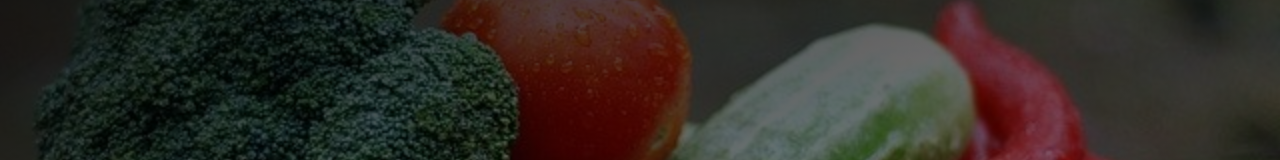
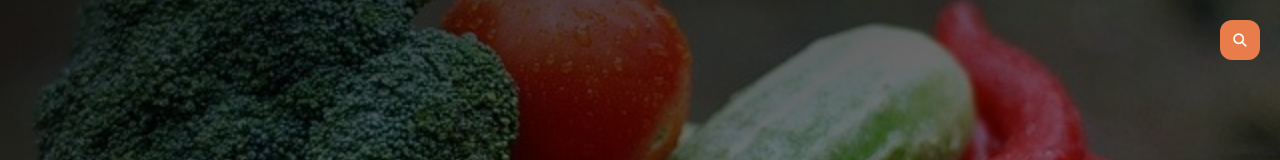
Before and after one commit to Mohammdsaleh-Hooshmandi/menu-app, a React (Create React App) app: page / in a window 1280 px wide. Shown: the top 160 px of the page. Built offline with nearby package versions, Linux system fonts and the light colour scheme.

Commit message:
create search bar

```diff
--- a/src/components/Header/Header.jsx
+++ b/src/components/Header/Header.jsx
@@ -2,6 +2,7 @@ import { Fragment } from "react";
 import styled from "styled-components";
 import bgImage from './bg-header.jpg';
 import Navbar from "./Navbar";
+import SearchBar from "./SerachBar";
 
 
 const HeaderWrapper = styled.header`
@@ -16,6 +17,7 @@ const Header = props => {
 
     return (
         <Fragment>
+            <SearchBar />
             <HeaderWrapper />
             <Navbar onOpenList={props.onOpen} />
         </Fragment>
--- /dev/null
+++ b/src/components/Header/SerachBar.jsx
@@ -0,0 +1,83 @@
+import { useState } from "react";
+import styled from "styled-components";
+import Button from "../Common/Button";
+
+const Wrapper = styled.div`
+    position: fixed;
+    top: 2rem;
+    right: 2rem;
+    z-index: 5;
+    display: flex;
+
+    .bar {
+        display: flex;
+        align-items: center;
+        background-color: #111;
+        height: 4rem;
+        width: 0;
+        overflow: hidden;
+        border-radius: 1rem;
+    }
+
+    .bar.open {
+        width: 28rem;
+        transition: width .3s linear;
+        border: .1rem solid rgba(232, 125, 75, 1);
+    }
+
+    .close-btn {
+        height: 100%;
+        width: 4rem;
+        background-color: transparent;
+        cursor: pointer;
+        color: rgba(232, 125, 75, 1);
+        font-size: 2rem;
+    }
+
+    .input {
+        width: 24rem;
+        height: 100%;
+        background-color: transparent;
+        color: rgba(232, 125, 75, 1);
+        font-size: 2rem;
+    }
+`;
+
+const SearchBar = () => {
+    const [isOpen, setIsOpen] = useState(false);
+    const [enteredFood, setEnteredName] = useState('');
+
+    const openBarHandler = () => {
+        setIsOpen(true);
+    };
+    const closeBarHandler = () => {
+        setIsOpen(false);
+    };
+    const inputChangeHandler = event => {
+        setEnteredName(event.target.value);
+    };
+
+    return (
+        <Wrapper>
+            <div className={`bar ${isOpen && 'open'}`}>
+                <button className='close-btn' onClick={closeBarHandler}>
+                    <i className="fa-solid fa-xmark" />
+                </button>
+
+                <input
+                    className='input'
+                    type="text"
+                    placeholder='Search'
+                    value={enteredFood}
+                    onChange={inputChangeHandler}
+                />
+            </div>
+
+            {!isOpen && <Button onClick={openBarHandler}>
+                <i className="fa-solid fa-magnifying-glass" />
+            </Button>}
+        </Wrapper>
+    );
+};
+
+export default SearchBar;
```
